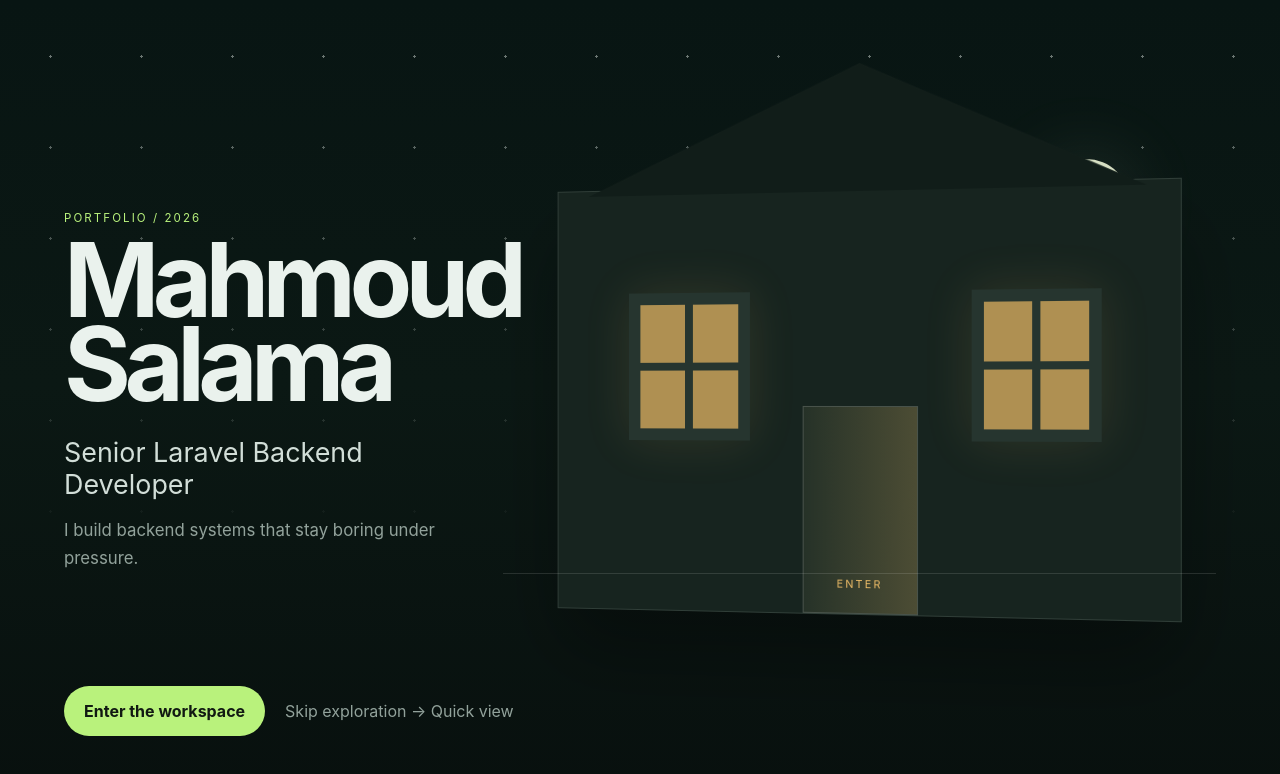
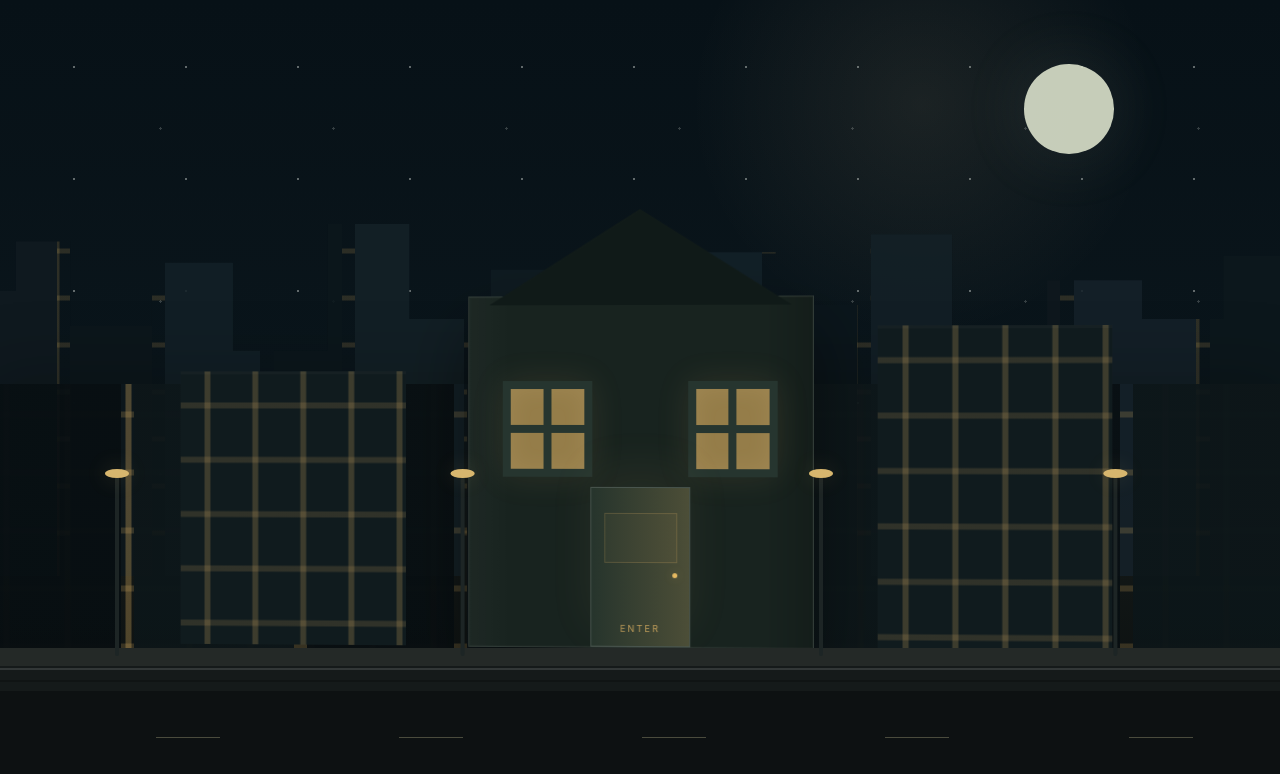
Before and after one commit to mahmoud281994/mahmoud-portfolio, a Next.js app: page / in a window 1280 px wide. Shown: the top 774 px of the page. Built offline with nearby package versions, Linux system fonts and the light colour scheme.

Commit message:
feat: load city entrance styles

```diff
--- a/src/app/globals.css
+++ b/src/app/globals.css
@@ -1,4 +1,5 @@
 @import "./styles/base.css";
+@import "./styles/city-entry.css";
 @import "./styles/shell.css";
 @import "./styles/room.css";
 @import "./styles/panels.css";
```
